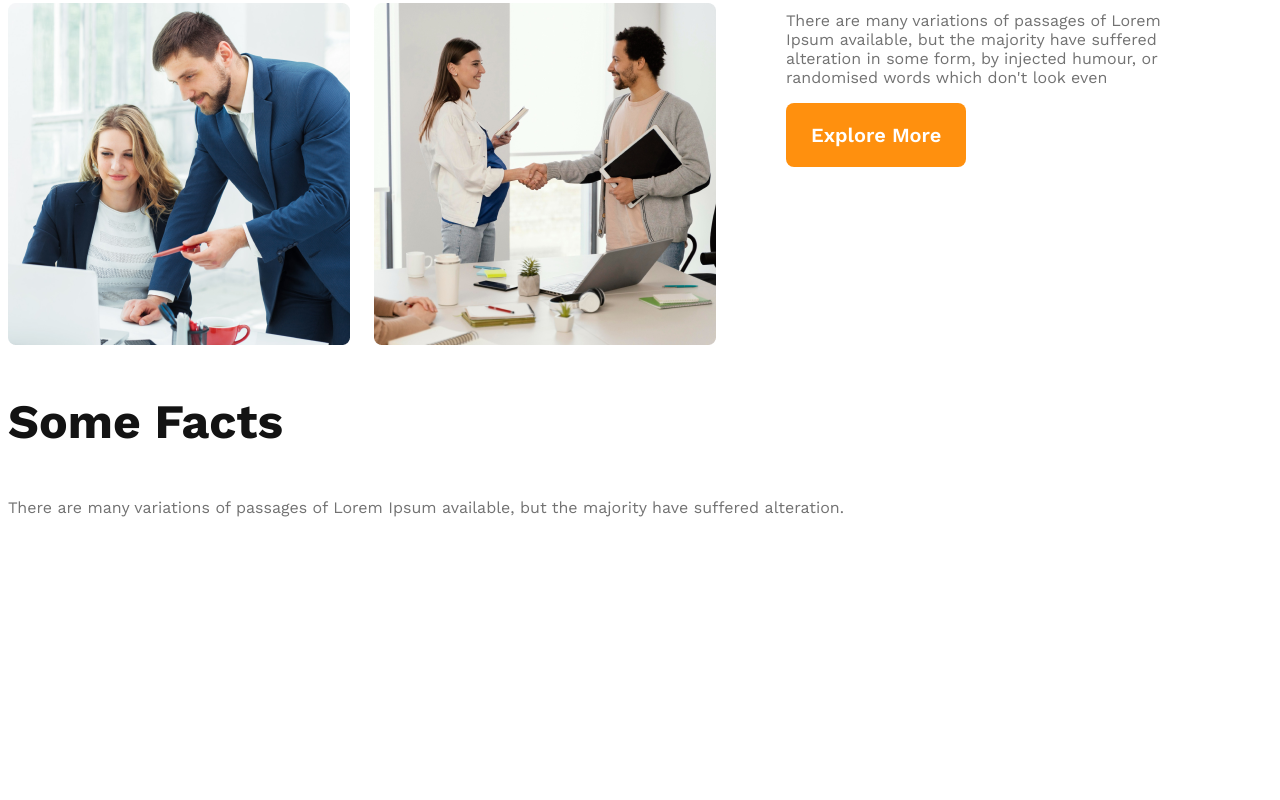
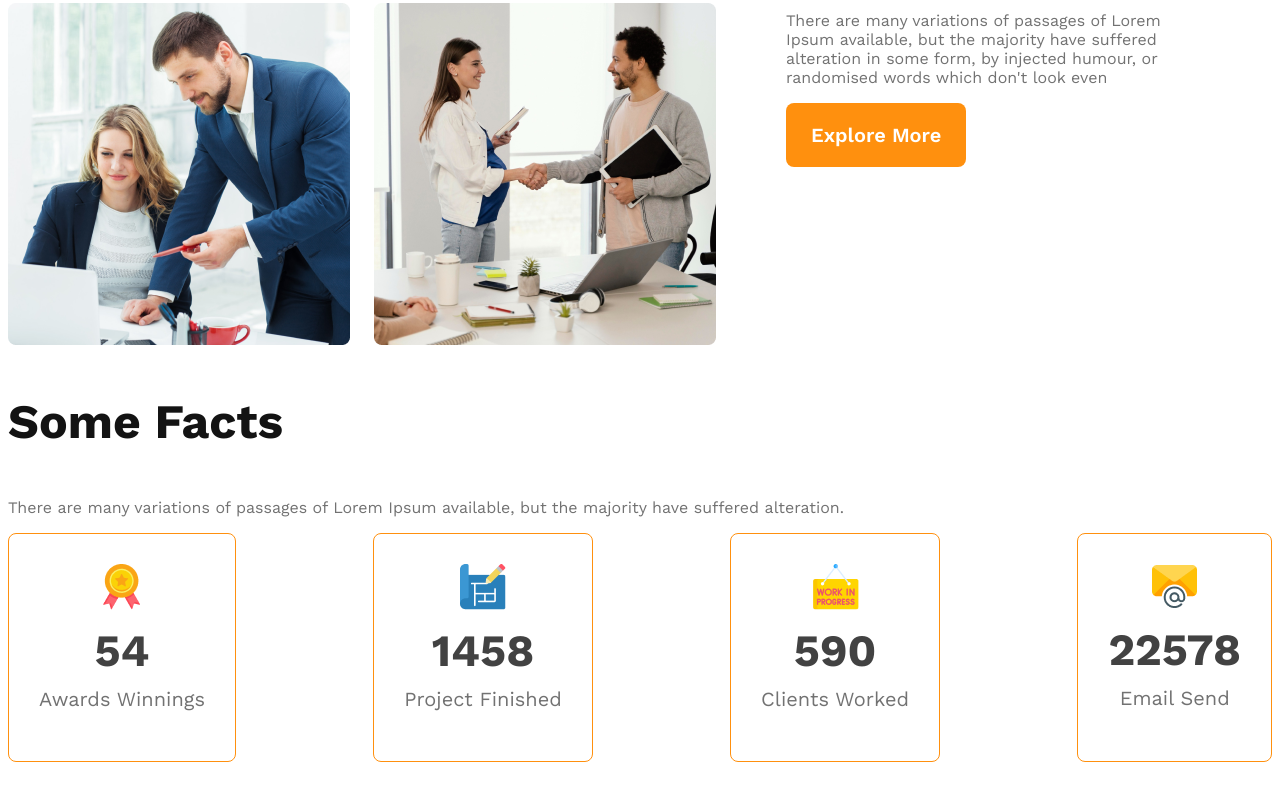
Before and after one commit to mehedihasan92/g3-architects-website, a plain HTML site: page index.html in a window 1280 px wide. Shown: the part 1475-2275 px from the top of the page. Before the commit the page ends 2062 px from the top, so only its background shows below. Drawn offline with nearby package versions, Linux system fonts and the light colour scheme.

Commit message:
facts section added

```diff
--- a/index.html
+++ b/index.html
@@ -60,6 +60,34 @@
         <section class="facts">
             <h3 class="section-title">Some Facts</h3>
             <p class="text-light-gray">There are many variations of passages of Lorem Ipsum available, but the majority have suffered alteration.</p>
+
+            <div class="facts-card-container">
+                <!-- .card*4>img+h2.card-stats+p.card-title -->
+                <div class="card">
+                    <img src="images/icons/ribon.png" alt="">
+                    <h2 class="card-stats">54</h2>
+                    <p class="card-title text-light-gray">Awards Winnings</p>
+                </div>
+
+                <div class="card">
+                    <img src="images/icons/projects.png" alt="">
+                    <h2 class="card-stats">1458</h2>
+                    <p class="card-title text-light-gray">Project Finished</p>
+                </div>
+
+                <div class="card">
+                    <img src="images/icons/customers.png" alt="">
+                    <h2 class="card-stats">590</h2>
+                    <p class="card-title text-light-gray">Clients Worked</p>
+                </div>
+
+                <div class="card">
+                    <img src="images/icons/email.png" alt="">
+                    <h2 class="card-stats">22578</h2>
+                    <p class="card-title text-light-gray">Email Send</p>
+                </div>
+
+            </div>
         </section>
     </main>
 
--- a/style/architect.css
+++ b/style/architect.css
@@ -70,7 +70,7 @@ nav li a{
 .banner-title{
     font-size: 4rem;
     font-weight: 700;
-    color: #131313;
+    color: #131313;;
 }
 
 
@@ -116,9 +116,28 @@ main{
     font-weight: 700;
 }
 
+/* facts section styles */
+.facts-card-container{
+    display: flex;
+    justify-content: space-between;
 
-
-
+}
+.facts-card-container .card{
+    border-radius: 8px;
+    border: 1px solid #FF900E;
+    text-align: center;
+    padding: 30px;
+    }
+.facts-card-container .card-title{
+    font-size: 1.25rem;
+    margin-top: 5px;
+}
+.facts-card-container .card-stats {
+    font-size: 2.8rem;
+    color: #424242;
+    margin-top: 10px;
+    margin-bottom: 10px;
+}
 
 
 /* responsive media query */
```
